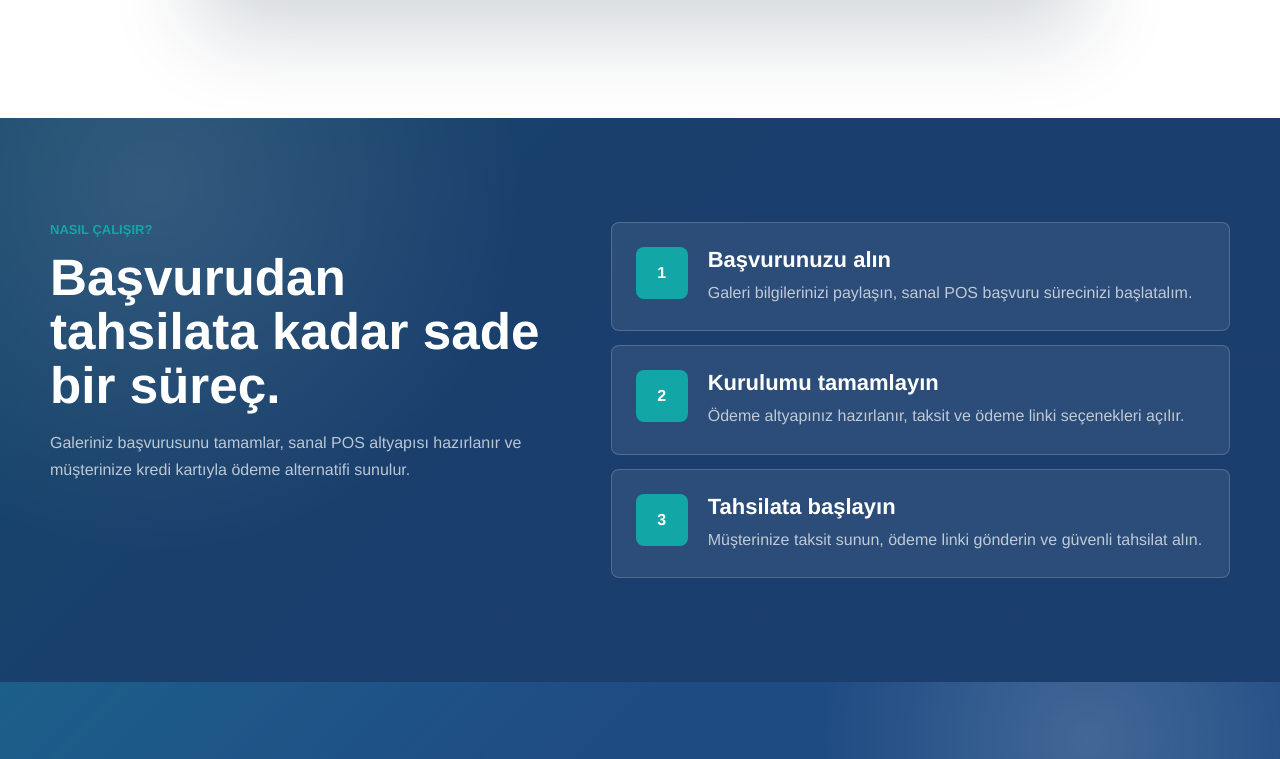
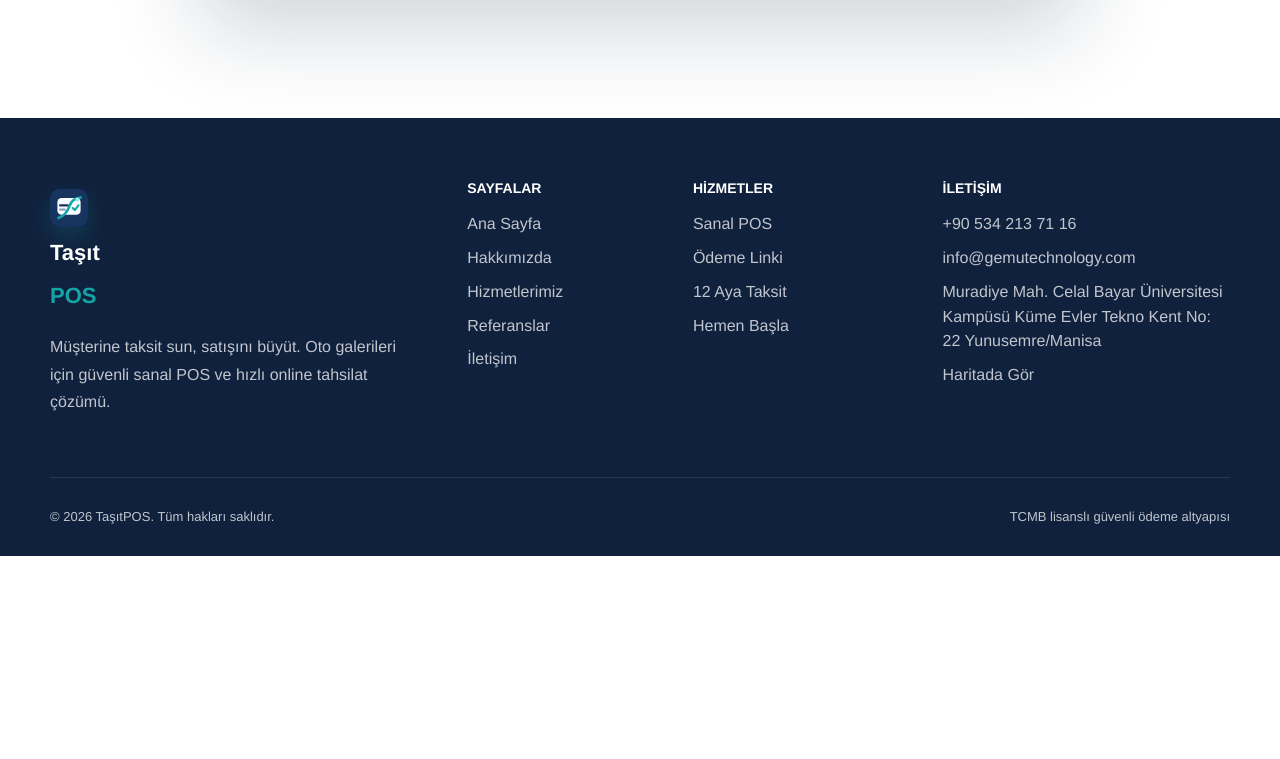
Before and after one commit to eliffvural/tasitPOS, a Next.js app: page / in a window 1280 px wide. Shown: the part 4722-5481 px from the top of the page. After the commit the page ends 5278 px from the top, so only its background shows below. Built offline with nearby package versions, Linux system fonts and the light colour scheme.

Commit message:
Remove process and final CTA sections

```diff
--- a/app/page.jsx
+++ b/app/page.jsx
@@ -1,9 +1,6 @@
 import {
-  CTA,
   HeroSlider,
   Metrics,
-  ProcessList,
-  SectionHeader,
   ServiceGrid,
   SiteFrame,
 } from "./components";
@@ -185,21 +182,6 @@ export default function Home() {
         </div>
       </section>
 
-      <section className="section dark">
-        <div className="container">
-          <div className="dark-grid">
-            <SectionHeader
-              align="left"
-              eyebrow="Nasıl Çalışır?"
-              title="Başvurudan tahsilata kadar sade bir süreç."
-              text="Galeriniz başvurusunu tamamlar, sanal POS altyapısı hazırlanır ve müşterinize kredi kartıyla ödeme alternatifi sunulur."
-            />
-            <ProcessList />
-          </div>
-        </div>
-      </section>
-
-      <CTA />
     </SiteFrame>
   );
 }
```
